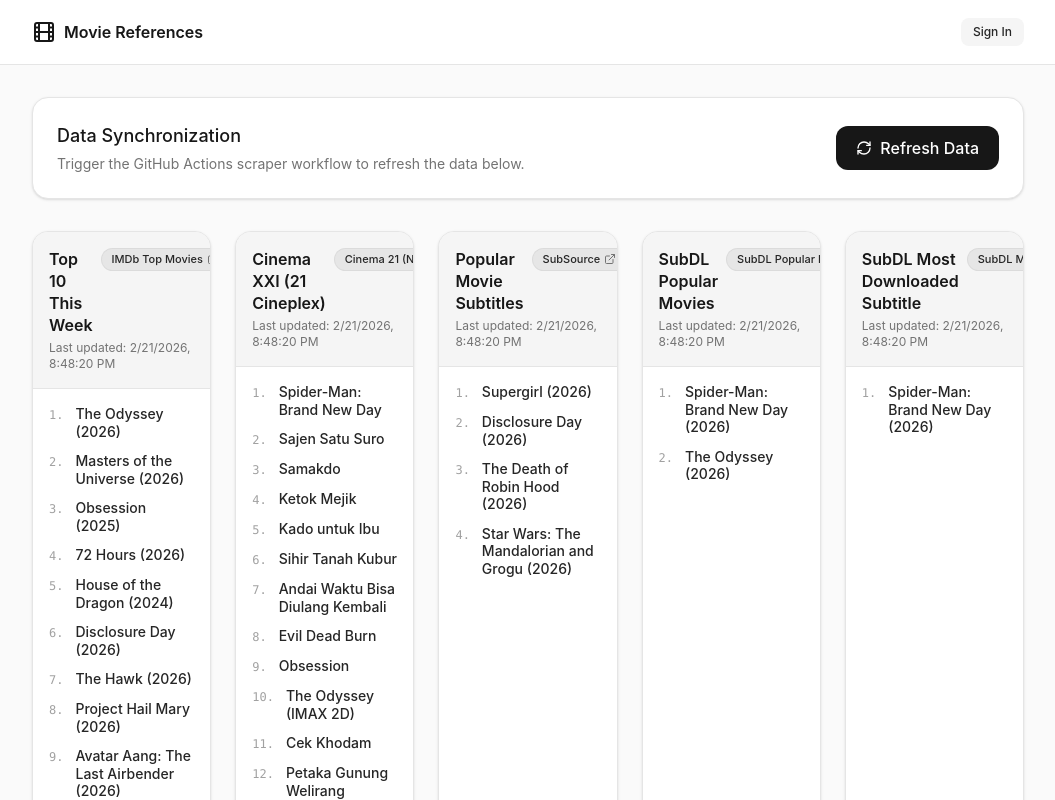
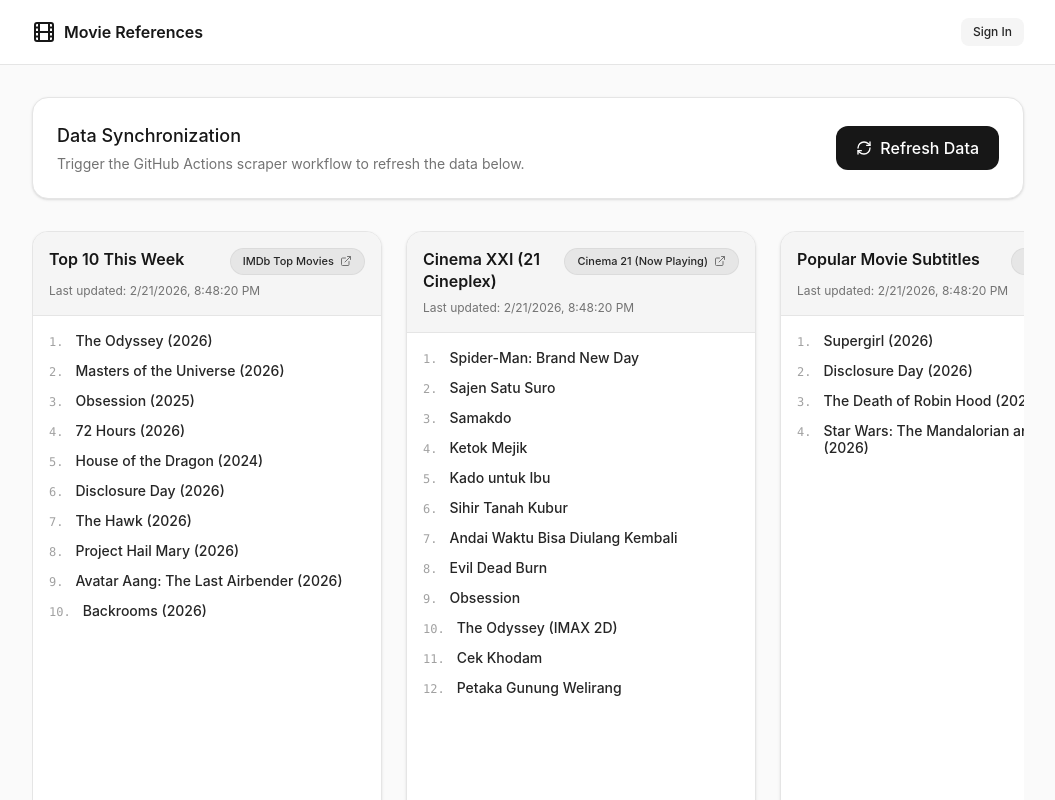
Before and after one commit to farhandoea/scrapefilmprivatefarhan, a Next.js app: page / in a window 1280 px wide. Shown: the top 800 px of the page, without its empty margins (112-1167 px from the left). Built offline with nearby package versions, Linux system fonts and the light colour scheme; no server answers; the database is empty.

Commit message:
feat: update SubDL scraper and refactor list layout
Update selector in SubDL scraper for accurate title extraction. Transition movie list layout to a horizontal scrolling format for improved mobile usability.

```diff
--- a/app/page.tsx
+++ b/app/page.tsx
@@ -96,7 +96,21 @@
     source: 'SubDL Most Downloaded',
     sourceUrl: 'https://subdl.com/id/latest/popular',
     movies: [
-      'Spider-Man: Brand New Day (2026)'
+      'The End of Oak Street (2026)',
+      'Silo (2023)',
+      'Ted Lasso (2020)',
+      'Tires (2024)',
+      'Black Clover (2017)',
+      'Wait For Me To Be Successful Later (2026)',
+      'Re:ZERO -Starting Life in Another World- (2016)',
+      'The Invite (2026)',
+      'Smoking Behind the Supermarket with You (2026)',
+      'The Exiled Heavy Knight Knows How to Game the System (2026)',
+      'A Shop for Killers (2024)',
+      'From Overshadowed to Overpowered: Second Reincarnation of a Talentless Sage (2026)',
+      'Reacher (2022)',
+      'The Last House (2026)',
+      'The Shards (2026)'
     ],
     updatedAt: 1771706900000
   }
@@ -241,7 +255,7 @@
           </motion.div>
         )}
 
-        <div className="grid grid-cols-1 md:grid-cols-2 lg:grid-cols-5 gap-6">
+        <div className="flex overflow-x-auto gap-6 pb-8 snap-x snap-mandatory">
           {listOrder.map(listId => {
             const listData = lists[listId] || defaultLists[listId];
             const sourceLabel = listData?.source || defaultSourceInfo[listId]?.label || 'Web Scraper';
@@ -252,24 +266,24 @@
                 key={listId}
                 initial={{ opacity: 0, y: 10 }}
                 animate={{ opacity: 1, y: 0 }}
-                className="bg-white rounded-2xl border border-neutral-200 overflow-hidden shadow-sm flex flex-col"
+                className="bg-white rounded-2xl border border-neutral-200 overflow-hidden shadow-sm flex flex-col flex-none w-[85vw] sm:w-[320px] lg:w-[350px] snap-center sm:snap-start"
               >
                 <div className="bg-neutral-100 p-4 border-b border-neutral-200">
-                  <div className="flex items-start justify-between gap-2 mb-1">
+                  <div className="flex flex-col sm:flex-row sm:items-start justify-between gap-3 mb-2">
                     <h3 className="font-semibold text-neutral-900 leading-snug">{listData?.title || (listId.replace(/_/g, ' ').replace(/\b\w/g, l => l.toUpperCase()))}</h3>
                     {sourceUrl ? (
                       <a
                         href={sourceUrl}
                         target="_blank"
                         rel="noopener noreferrer"
-                        className="shrink-0 text-[11px] font-medium px-2.5 py-0.5 rounded-full bg-neutral-200/90 hover:bg-neutral-300 text-neutral-800 border border-neutral-300/60 inline-flex items-center gap-1 transition-colors"
+                        className="shrink-0 text-[11px] font-medium px-3 py-1 rounded-full bg-neutral-200/90 hover:bg-neutral-300 text-neutral-800 border border-neutral-300/60 inline-flex items-center justify-center gap-1.5 transition-colors whitespace-nowrap self-start"
                         title={`Visit source: ${sourceUrl}`}
                       >
                         <span>{sourceLabel}</span>
                         <ExternalLink className="w-3 h-3 text-neutral-500" />
                       </a>
                     ) : (
-                      <span className="shrink-0 text-[11px] font-medium px-2.5 py-0.5 rounded-full bg-neutral-200/90 text-neutral-700 border border-neutral-300/60">
+                      <span className="shrink-0 text-[11px] font-medium px-3 py-1 rounded-full bg-neutral-200/90 text-neutral-700 border border-neutral-300/60 whitespace-nowrap self-start">
                         {sourceLabel}
                       </span>
                     )}
--- a/scripts/scrape.js
+++ b/scripts/scrape.js
@@ -274,14 +274,10 @@
     const $ = cheerio.load(response.data);
 
     const movies = [];
-    $('h3').each((i, el) => {
+    $('a[href*="/subtitle/"]').each((i, el) => {
       const title = $(el).text().trim();
-      const year = $(el).next('p').text().trim();
-      if (title) {
-        const fullTitle = year ? `${title} (${year})` : title;
-        if (!movies.includes(fullTitle)) {
-          movies.push(fullTitle);
-        }
+      if (title && !movies.includes(title)) {
+        movies.push(title);
       }
     });
 
```
